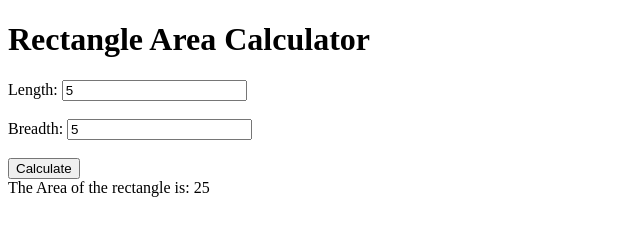
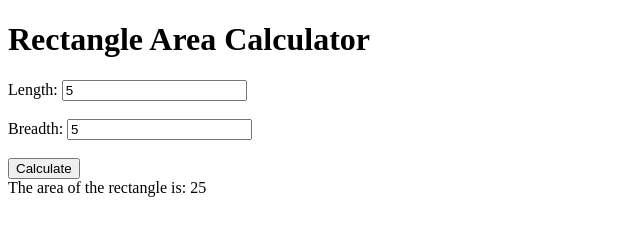
Before and after one commit to Akshat162001/Js-use, a plain HTML site: page Calci for Reactangle.html in a window 1280 px wide. Both pictures are taken after typing "5", "5" into the empty fields and a click on the button "Calculate". Shown: the full height of the page, 0-640 px from the left. Drawn offline with Linux system fonts and the light colour scheme.

Commit message:
changes done

```diff
--- a/Calci for Reactangle.html
+++ b/Calci for Reactangle.html
@@ -6,8 +6,10 @@
     function calculateArea() {
       var length = document.getElementById('length').value;
       var breadth = document.getElementById('breadth').value;
+
       var area = length * breadth;
-      document.getElementById('result').innerHTML = 'The Area of the rectangle is: ' + area;
+
+      document.getElementById('result').innerHTML = 'The area of the rectangle is: ' + area;
     }
   </script>
 </head>
```
